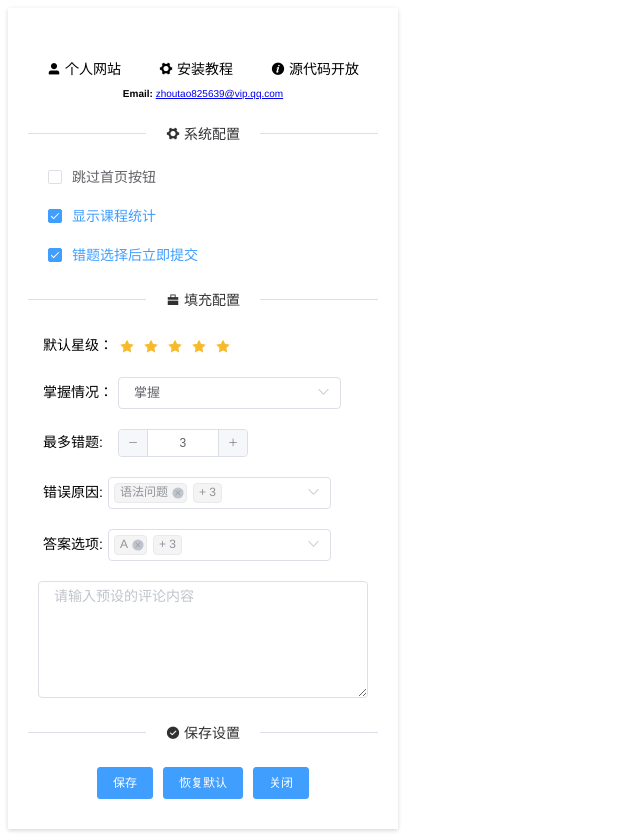
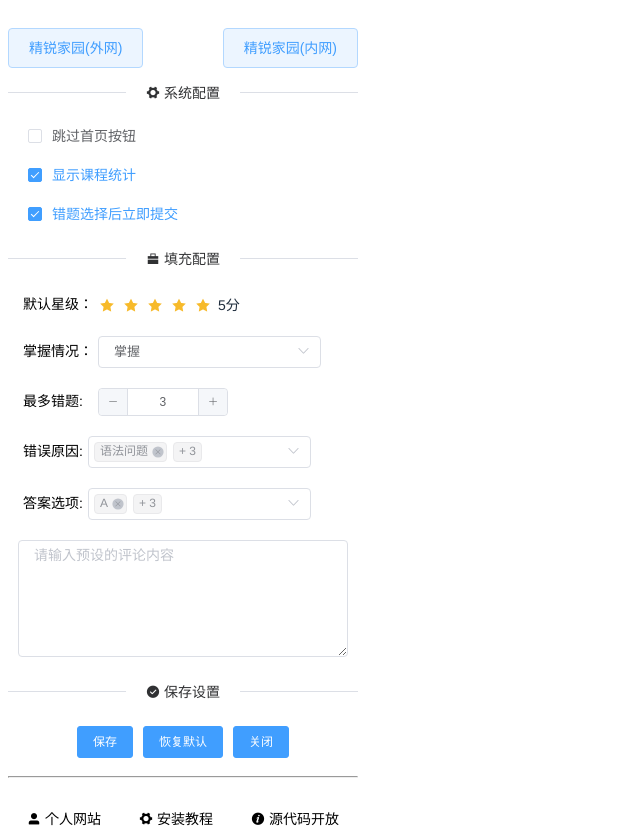
Before and after one commit to taoes/onesmart_lesson_comment, a Vue app: page / in a window 1280 px wide. Shown: the whole page, without its empty margins (0-640 px from the left). Built offline with nearby package versions, Linux system fonts and the light colour scheme.

Commit message:
✨  更新快速链接按钮

```diff
--- a/src/App.vue
+++ b/src/App.vue
@@ -1,14 +1,14 @@
 <template>
     <div id="app">
-        <div id="header">
-            <Header></Header>
-        </div>
+
 
         <div id="content">
             <Content></Content>
         </div>
-
-
+        <div id="header">
+            <hr>
+            <Header></Header>
+        </div>
     </div>
 </template>
 
@@ -35,9 +35,7 @@
         width: 350px;
         display: flex;
         flex-direction: column;
-        box-shadow: 0 2px 4px rgba(0, 0, 0, .12), 0 0 6px rgba(0, 0, 0, .04);
-        padding: 20px;
-        font-family: "Helvetica Neue",Helvetica,"PingFang SC","Hiragino Sans GB","Microsoft YaHei","微软雅黑",Arial,sans-serif;
+        font-family: "Helvetica Neue", Helvetica, "PingFang SC", "Hiragino Sans GB", "Microsoft YaHei", "微软雅黑", Arial, sans-serif;
     }
 
 
--- a/src/components/Content.vue
+++ b/src/components/Content.vue
@@ -1,5 +1,18 @@
 <template>
     <div class='hello'>
+
+        <div id="buttonArea">
+
+            <div style="margin-top: 20px">
+                <el-button type="primary" plain @click="openWebSite('http://home2.onesmart.org/')">精锐家园(外网)</el-button>
+            </div>
+
+            <div style="margin-top: 20px">
+                <el-button type="primary" plain @click="openWebSite('http://home.onesmart.org/')">精锐家园(内网)</el-button>
+            </div>
+        </div>
+
+
         <el-divider>
             <i class="el-icon-s-tools"></i>
             系统配置
@@ -28,7 +41,7 @@
 
         <div class='layout'>
             <span class="label">默认星级：</span>
-            <el-rate v-model="config.defaultRate"></el-rate>
+            <el-rate v-model="config.defaultRate" :texts="rateText" show-text></el-rate>
         </div>
 
         <div class='layout'>
@@ -121,6 +134,7 @@
         private allStatusList: string[] = ["知道", "理解", "掌握", "运用"];
         private allReasonList: string[] = ["语法问题", "词汇欠缺", "阅读细节", "阅读推断", "策略失当", "记忆问题"];
         private allAnswerList: string[] = ["不选择", "A", "B", "C", "D"];
+        private rateText: string[] = ['1分', '2分', '3分', '4分', '5分'];
 
         private saveConfig() {
             localStorage.setItem("config", JSON.stringify(this.config));
@@ -134,6 +148,11 @@
         // 关闭窗体
         private closePage() {
             window.close();
+        }
+
+        // 打开新的页面
+        private openWebSite(url: string) {
+            window.open(url);
         }
 
 
@@ -194,4 +213,13 @@
         font-size: 14px;
         font-family: "Helvetica Neue", Helvetica, "PingFang SC", "Hiragino Sans GB", "Microsoft YaHei", "微软雅黑", Arial, sans-serif;
     }
+
+
+    /*   访问连接区域*/
+
+    #buttonArea {
+        display: flex;
+        display: -webkit-flex;
+        justify-content: space-between;
+    }
 </style>
--- a/src/components/Header.vue
+++ b/src/components/Header.vue
@@ -15,10 +15,6 @@
                 源代码开放
             </el-link>
         </div>
-        <p align="center" class="emailSpan">
-            <b>Email: </b>
-             <a href="mailto:zhoutao825639@vip.qq.com">zhoutao825639@vip.qq.com</a>
-        </p>
     </div>
 </template>
 
```
